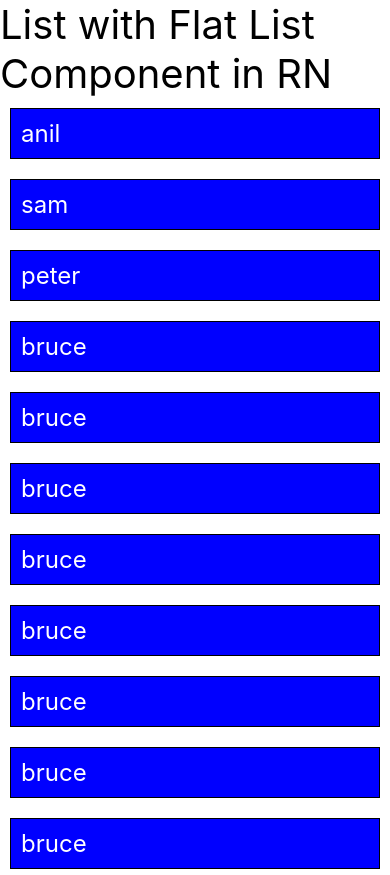
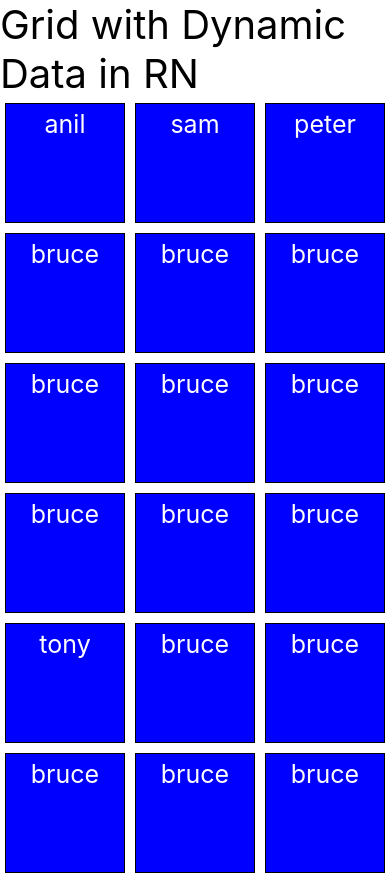
Before and after one commit to Deepakiit17/React-Native, a React Native app: screen / in a window 390 px wide. Shown: the top 875 px of the page. Built offline with nearby package versions, Linux system fonts and the light colour scheme.

Commit message:
gird with dynamic data

```diff
--- a/App.js
+++ b/App.js
@@ -1,13 +1,5 @@
 import React, {useState} from 'react';
-import {
-  Button,
-  FlatList,
-  ScrollView,
-  StyleSheet,
-  Text,
-  TextInput,
-  View,
-} from 'react-native';
+import {StyleSheet, Text, View} from 'react-native';
 
 function App() {
   const users = [
@@ -87,25 +79,29 @@ function App() {
 
   return (
     <View>
-      <Text style={{fontSize: 40}}>List with Flat List Component in RN</Text>
-      <ScrollView style={{marginBottom: 50}}>
+      <Text style={{fontSize: 40}}>Grid with Dynamic Data in RN</Text>
+      <View style={{flex: 1, flexDirection: 'row', flexWrap: 'wrap'}}>
         {users.map(item => (
           <Text style={styles.textInput}>{item.name}</Text>
         ))}
-      </ScrollView>
+      </View>
     </View>
   );
 }
 
 const styles = StyleSheet.create({
   textInput: {
-    fontSize: 24,
+    fontSize: 25,
     color: '#fff',
-    padding: 10,
+    padding: 5,
     backgroundColor: 'blue',
     borderWidth: 1,
     borderColor: 'black',
-    margin: 10,
+    margin: 5,
+    width: 120,
+    height: 120,
+    textAlignVertical: 'center',
+    textAlign: 'center',
   },
 });
 
```
